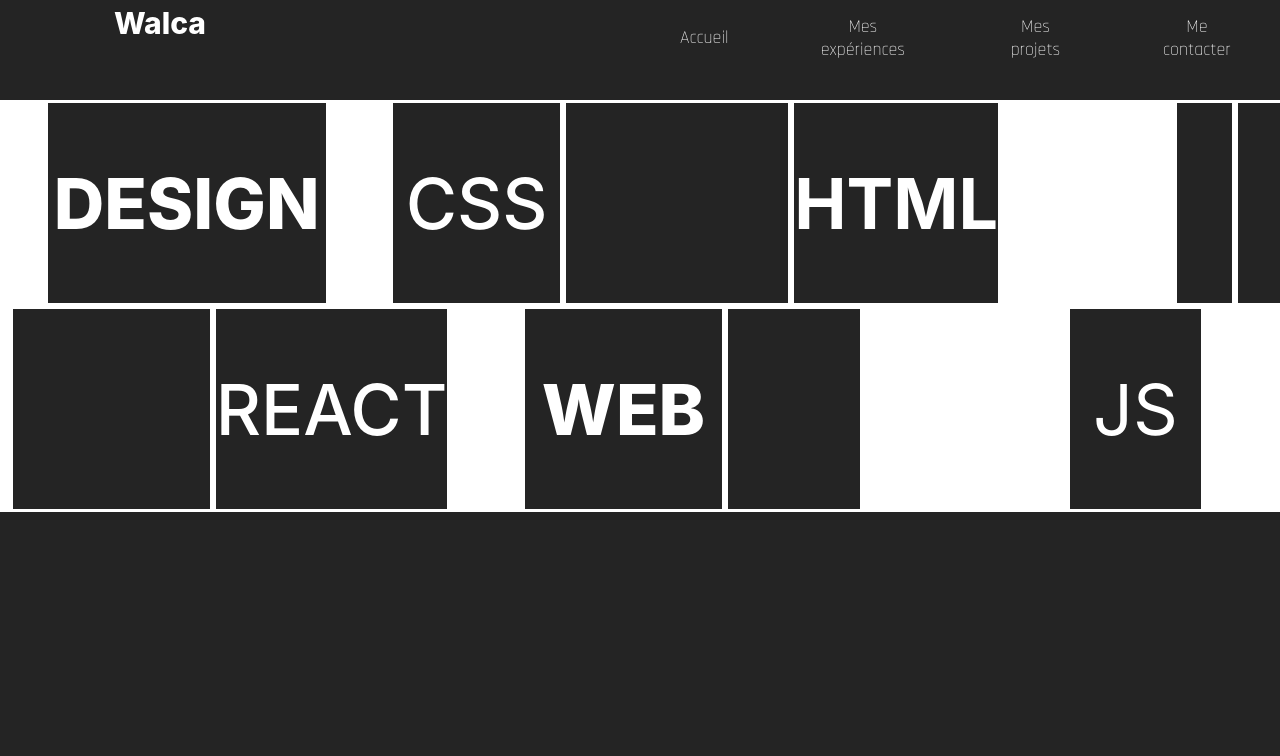
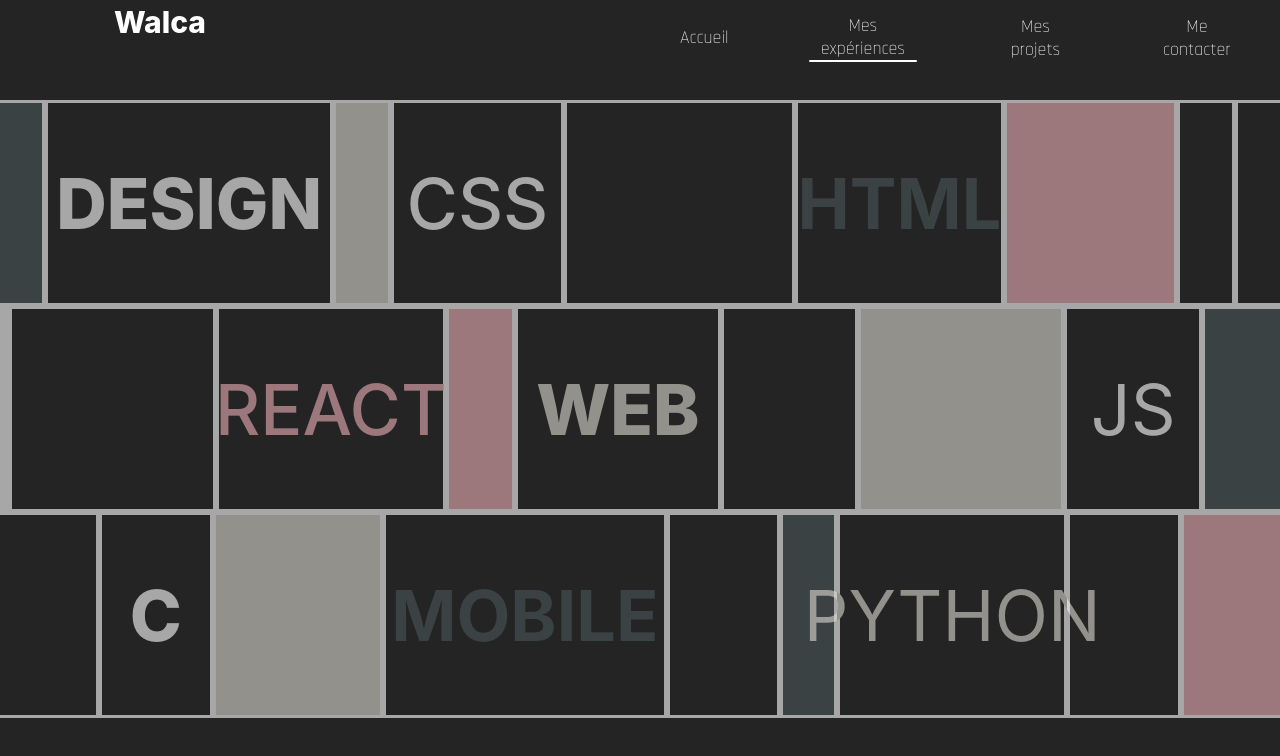
Before and after one commit to Aurelien-le-camus/Gsap-Portfolio, a React (Create React App) app: page /experiences in a window 1280 px wide. Shown: the top 756 px of the page. Built offline with nearby package versions, Linux system fonts and the light colour scheme.

Commit message:
[ADD]: adding final design of multiples squares of new experiences page

```diff
--- a/src/Components/Experiences.js
+++ b/src/Components/Experiences.js
@@ -1,4 +1,7 @@
-import React from 'react';
+import React, { useEffect } from 'react';
+import AOS from 'aos';
+import 'aos/dist/aos.css';
+import "../cssAnimations/rectangleHover.css";
 
 const styles = {
   main: {
@@ -19,50 +22,123 @@ const styles = {
     marginTop: '100px',
     zIndex: 1,
   },
-  rectangle: {
-    height: '200px',
-    border: "3px solid white",
-    background: 'transparent',
-  }
 };
 
 const Experiences = () => {
+
+  useEffect(() => {
+    AOS.init({
+      duration: 1000,
+    });
+  }, []);
+
   return (
     <div style={styles.main}>
       <div style={styles.container}>
         <div style={{ width: '120%', display: 'flex', overflow: 'hidden' }}>
-          <div style={{ ...styles.rectangle, width: '15%', background: 'white' }} />
-          <div style={{ ...styles.rectangle, width: '25%', display: 'flex', justifyContent: 'center', alignItems: 'center', fontSize: '70px', fontWeight: 800 }}>
+          <div data-aos="fade-zoom-in" data-aos-easing="ease-in-back" data-aos-delay="100" style={{ width: '15%' }}>
+            <div className="rectangleContainer" style={{ background: '#4A5759' }} />
+          </div>
+          <div data-aos="fade-zoom-in" data-aos-easing="ease-in-back" data-aos-delay="1100" style={{ width: '25%' }}>
+            <div className="rectangleContainer" style={{ display: 'flex', justifyContent: 'center', alignItems: 'center', fontSize: '70px', fontWeight: 800 }}>
               DESIGN
             </div>
-          <div style={{ ...styles.rectangle, width: '5%', background: 'white' }} />
-          <div style={{ ...styles.rectangle, width: '15%', display: 'flex', justifyContent: 'center', alignItems: 'center', fontSize: '70px', fontWeight: 500 }}>
+          </div>
+          <div data-aos="fade-zoom-in" data-aos-easing="ease-in-back" data-aos-delay="550" style={{ width: '5%' }}>
+            <div className="rectangleContainer" style={{ background: '#DEDBD2' }} />
+          </div>
+          <div data-aos="fade-zoom-in" data-aos-easing="ease-in-back" data-aos-delay="1150" style={{ width: '15%' }}>
+            <div className="rectangleContainer" style={{ display: 'flex', justifyContent: 'center', alignItems: 'center', fontSize: '70px', fontWeight: 500 }}>
               CSS
             </div>
-          <div style={{ ...styles.rectangle, width: '20%' }} />
-          <div style={{ ...styles.rectangle, width: '15%', display: 'flex', justifyContent: 'center', alignItems: 'center', fontSize: '70px', fontWeight: 700 }}>
+          </div>
+          <div data-aos="fade-zoom-in" data-aos-easing="ease-in-back" data-aos-delay="350" style={{ width: '20%' }}>
+            <div className="rectangleContainer" />
+          </div>
+          <div data-aos="fade-zoom-in" data-aos-easing="ease-in-back" data-aos-delay="950" style={{ width: '15%' }}>
+            <div className="rectangleContainer" style={{ display: 'flex', color: '#4A5759', justifyContent: 'center', alignItems: 'center', fontSize: '70px', fontWeight: 700 }}>
               HTML
             </div>
-          <div style={{ ...styles.rectangle, width: '15%', background: 'white' }} />
-          <div style={{ ...styles.rectangle, width: '5%' }} />
-          <div style={{ ...styles.rectangle, width: '15%' }} />
+          </div>
+          <div data-aos="fade-zoom-in" data-aos-easing="ease-in-back" data-aos-delay="750" style={{ width: '15%' }}>
+            <div className="rectangleContainer" style={{ background: '#EDAFB8' }} />
+          </div>
+          <div data-aos="fade-zoom-in" data-aos-easing="ease-in-back" data-aos-delay="200" style={{ width: '5%' }}>
+            <div className="rectangleContainer" />
+          </div>
+          <div data-aos="fade-zoom-in" data-aos-easing="ease-in-back" data-aos-delay="600" style={{ width: '15%' }}>
+            <div className="rectangleContainer" />
+          </div>
         </div>
         <div style={{ width: '120%', display: 'flex', overflow: 'hidden' }}>
-          <div style={{ ...styles.rectangle, width: '10%', background: 'white' }} />
-          <div style={{ ...styles.rectangle, width: '15%' }} />
-          <div style={{ ...styles.rectangle, width: '15%', display: 'flex', justifyContent: 'center', alignItems: 'center', fontSize: '70px', fontWeight: 500 }}>
+          <div data-aos="fade-zoom-in" data-aos-easing="ease-in-back" data-aos-delay="1200" style={{ width: '10%' }}>
+            <div className="rectangleContainer" style={{ background: 'white' }} />
+          </div>
+          <div data-aos="fade-zoom-in" data-aos-easing="ease-in-back" data-aos-delay="400" style={{ width: '15%' }}>
+            <div className="rectangleContainer" />
+          </div>
+          <div data-aos="fade-zoom-in" data-aos-easing="ease-in-back" data-aos-delay="650" style={{ width: '15%' }}>
+            <div className="rectangleContainer" style={{ display: 'flex', color: '#EDAFB8', justifyContent: 'center', alignItems: 'center', fontSize: '70px', fontWeight: 500 }}>
               REACT
             </div>
-          <div style={{ ...styles.rectangle, width: '5%', background: 'white' }} />
-          <div style={{ ...styles.rectangle, width: '15%', display: 'flex', justifyContent: 'center', alignItems: 'center', fontSize: '70px', fontWeight: 800 }}>
+          </div>
+          <div data-aos="fade-zoom-in" data-aos-easing="ease-in-back" data-aos-delay="1250" style={{ width: '5%' }}>
+            <div className="rectangleContainer" style={{ background: '#EDAFB8' }} />
+          </div>
+          <div data-aos="fade-zoom-in" data-aos-easing="ease-in-back" data-aos-delay="300" style={{ width: '15%' }}>
+            <div className="rectangleContainer" style={{ display: 'flex', color: '#DEDBD2', justifyContent: 'center', alignItems: 'center', fontSize: '70px', fontWeight: 800 }}>
               WEB
             </div>
-          <div style={{ ...styles.rectangle, width: '10%' }} />
-          <div style={{ ...styles.rectangle, width: '15%', background: 'white' }} />
-          <div style={{ ...styles.rectangle, width: '10%', display: 'flex', justifyContent: 'center', alignItems: 'center', fontSize: '70px', fontWeight: 400 }}>
+          </div>
+          <div data-aos="fade-zoom-in" data-aos-easing="ease-in-back" data-aos-delay="850" style={{ width: '10%' }}>
+            <div className="rectangleContainer" />
+          </div>
+          <div data-aos="fade-zoom-in" data-aos-easing="ease-in-back" data-aos-delay="450" style={{ width: '15%' }}>
+            <div className="rectangleContainer" style={{ background: '#DEDBD2' }} />
+          </div>
+          <div data-aos="fade-zoom-in" data-aos-easing="ease-in-back" data-aos-delay="1350" style={{ width: '10%' }}>
+            <div className="rectangleContainer" style={{ display: 'flex', justifyContent: 'center', alignItems: 'center', fontSize: '70px', fontWeight: 400 }}>
               JS
             </div>
-          <div style={{ ...styles.rectangle, width: '15%', background: 'white' }} />
+          </div>
+          <div data-aos="fade-zoom-in" data-aos-easing="ease-in-back" data-aos-delay="800" style={{ width: '15%' }}>
+            <div className="rectangleContainer" style={{ background: '#4A5759' }} />
+          </div>
+        </div>
+        <div style={{ width: '120%', display: 'flex', overflow: 'hidden' }}>
+          <div data-aos="fade-zoom-in" data-aos-easing="ease-in-back" data-aos-delay="500" style={{ width: '20%' }}>
+            <div className="rectangleContainer" />
+          </div>
+          <div data-aos="fade-zoom-in" data-aos-easing="ease-in-back" data-aos-delay="300" style={{ width: '10%' }}>
+            <div className="rectangleContainer" style={{ display: 'flex', justifyContent: 'center', alignItems: 'center', fontSize: '70px', fontWeight: 800 }}>
+              C
+            </div>
+          </div>
+          <div data-aos="fade-zoom-in" data-aos-easing="ease-in-back" data-aos-delay="700" style={{ width: '15%' }}>
+            <div className="rectangleContainer" style={{ background: '#DEDBD2' }} />
+          </div>
+          <div data-aos="fade-zoom-in" data-aos-easing="ease-in-back" data-aos-delay="250" style={{ width: '25%' }}>
+            <div className="rectangleContainer" style={{ display: 'flex', color: '#4A5759', justifyContent: 'center', alignItems: 'center', fontSize: '70px', fontWeight: 700 }}>
+              MOBILE
+            </div>
+          </div>
+          <div data-aos="fade-zoom-in" data-aos-easing="ease-in-back" data-aos-delay="150" style={{ width: '10%' }}>
+            <div className="rectangleContainer" />
+          </div>
+          <div data-aos="fade-zoom-in" data-aos-easing="ease-in-back" data-aos-delay="1150" style={{ width: '5%' }}>
+            <div className="rectangleContainer" style={{ background: '#4A5759' }} />
+          </div>
+          <div data-aos="fade-zoom-in" data-aos-easing="ease-in-back" data-aos-delay="900" style={{ width: '15%' }}>
+            <div className="rectangleContainer" style={{ display: 'flex', color: '#DEDBD2', justifyContent: 'center', alignItems: 'center', fontSize: '70px', fontWeight: 400 }}>
+              PYTHON
+            </div>
+          </div>
+          <div data-aos="fade-zoom-in" data-aos-easing="ease-in-back" data-aos-delay="350" style={{ width: '10%' }}>
+            <div className="rectangleContainer" style={{ display: 'flex' }} />
+          </div>
+          <div data-aos="fade-zoom-in" data-aos-easing="ease-in-back" data-aos-delay="600" style={{ width: '20%' }}>
+            <div className="rectangleContainer" style={{ background: '#EDAFB8' }} />
+          </div>
         </div>
       </div>
     </div>
--- a/src/Components/SideMenu.js
+++ b/src/Components/SideMenu.js
@@ -40,13 +40,13 @@ const TopMenu = () => {
   const location = useLocation();
 
   useEffect(() => {
-    if (location.pathname === "/home") {
+    if (location.pathname === "/") {
       setUndelineHome(true);
       setUndelineFormation(false);
       setUndelineProject(false);
       setUndelineContact(false);
     }
-    if (location.pathname === "/formation") {
+    if (location.pathname === "/experiences") {
       setUndelineHome(false);
       setUndelineFormation(true);
       setUndelineProject(false);
@@ -91,7 +91,7 @@ const TopMenu = () => {
           <div style={{ width: '50%', display: 'flex', justifyContent: 'center' }}>
           <button
             className="Rajdhani"
-            onClick={() => navigateTo("/home")}
+            onClick={() => navigateTo("/")}
             style={styles.button}
           >
             Accueil
@@ -99,7 +99,7 @@ const TopMenu = () => {
           </button>
           <button
             className="Rajdhani"
-            onClick={() => navigateTo("/formation")}
+            onClick={() => navigateTo("/experiences")}
             style={styles.button}
           >
             Mes expériences
--- a/src/Router.js
+++ b/src/Router.js
@@ -19,9 +19,9 @@ const Router = () => {
     children: [
       // Default route that redirects to home
       {path: '*', element: <Navigate to='/' />},
-      {path: '/', element: <MainApplication />},
-      {path: '/home', element: <Home />},
+      {path: '/', element: <Home />},
       {path: '/experiences', element: <Experiences />},
+      {path: '/test', element: <MainApplication />},
       {path: '/formation', element: <Formation />},
     ],
   };
--- /dev/null
+++ b/src/cssAnimations/rectangleHover.css
@@ -0,0 +1,12 @@
+.rectangleContainer {
+  height: 200px;
+  border: 3px solid white;
+  background: transparent;
+  transition: opacity 0.3 ease;
+  cursor: default;
+  opacity: 0.6;
+}
+
+.rectangleContainer:hover {
+  opacity: 1;
+}
```
Lines whose indentation alone changed are shown as unchanged.
